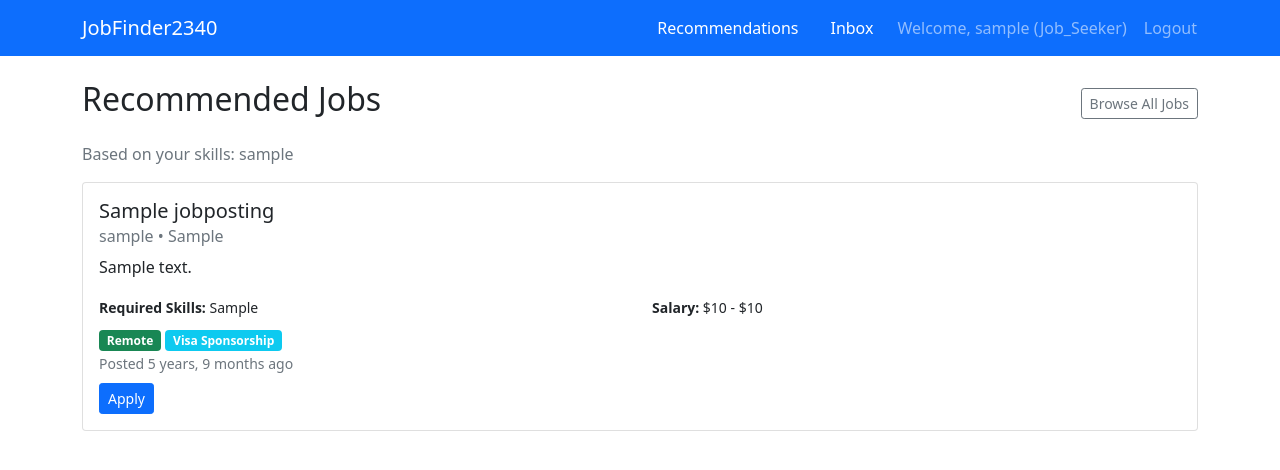
After one commit to aryanpx5/jobfinder2340, a Django app: page /jobs/recommendations/ in a window 1280 px wide. The commit adds this page. Shown: the top 470 px of the page. Run offline with Django 5.2, Linux system fonts and the light colour scheme; a user stored in the database is signed in; tables that the repository leaves empty hold one stand-in row (values such as "Sample post").

Commit message:
User story #6 – Receive recommendations for jobs based on my skills
Completed the user story for job seekers to see recommended jobs based on their inputted skills.

```diff
--- a/jobs/urls.py
+++ b/jobs/urls.py
@@ -6,6 +6,7 @@ urlpatterns = [
     path('dashboard/', views.dashboard_view, name='dashboard'),
     path('create_profile/', views.create_profile_view, name='create_profile'),
     path('view_profile/', views.view_profile_view, name='view_profile'),
+    path('recommendations/', views.recommended_jobs_view, name='recommendations'),
     path('job_search/', views.job_search_view, name='job_search'),
     path('postings/<int:pk>/apply/', views.apply_to_posting_view, name='apply_to_posting'),
 
--- a/jobs/views.py
+++ b/jobs/views.py
@@ -82,6 +82,56 @@ def view_profile_view(request):
         return redirect('create_profile')
 
     return render(request, 'jobs/view_profile.html', {'profile': profile})
+
+
+# -------------------------
+# RECOMMENDATIONS VIEW
+# -------------------------
+@login_required
+def recommended_jobs_view(request):
+    """
+    Recommend active, approved jobs based on overlap between a job seeker's skills
+    and a job's required_skills. Uses simple case-insensitive token overlap.
+    """
+    if getattr(request.user, 'user_type', None) != 'job_seeker':
+        messages.error(request, 'Only job seekers receive recommendations.')
+        return redirect('dashboard')
+
+    try:
+        profile = JobSeekerProfile.objects.get(user=request.user)
+    except JobSeekerProfile.DoesNotExist:
+        messages.info(request, 'Create your profile to get recommendations.')
+        return redirect('create_profile')
+
+    # Normalize skills from profile
+    raw_skills = profile.skills or ''
+    profile_skills = [s.strip().lower() for s in raw_skills.split(',') if s.strip()]
+    profile_skill_set = set(profile_skills)
+
+    jobs_qs = JobPosting.objects.filter(status='active', moderation_status='approved')
+
+    # Score jobs by number of overlapping skills; include jobs with at least one match
+    scored = []
+    for job in jobs_qs:
+        job_skills = [s.strip().lower() for s in (job.required_skills or '').split(',') if s.strip()]
+        overlap = profile_skill_set.intersection(job_skills)
+        score = len(overlap)
+        if score > 0 or not profile_skill_set:
+            scored.append((score, overlap, job))
+
+    # Sort by score desc, then recency via created_at which is desc in Meta ordering
+    scored.sort(key=lambda t: t[0], reverse=True)
+
+    # Take top N
+    top = scored[:25]
+    recommendations = [job for _, __, job in top]
+
+    context = {
+        'profile': profile,
+        'recommendations': recommendations,
+        'profile_skills': profile_skills,
+    }
+    return render(request, 'jobs/recommendations.html', context)
 
 
 # -------------------------
--- a/templates/base.html
+++ b/templates/base.html
@@ -12,6 +12,9 @@
             <a class="navbar-brand" href="{% url 'dashboard' %}">JobFinder2340</a>
             <div class="navbar-nav ms-auto d-flex align-items-center">
                 {% if user.is_authenticated %}
+                    {% if user.user_type == 'job_seeker' %}
+                        <a class="nav-link me-3 text-white" href="{% url 'recommendations' %}">Recommendations</a>
+                    {% endif %}
                     <a class="nav-link me-3 text-white" href="{% url 'inbox' %}">Inbox</a>
                     <span class="navbar-text me-3">Welcome, {{ user.username }} ({{ user.user_type|title }})</span>
                     <!-- Logout as a POST to be explicit and CSRF-protected; keep inline with username -->
--- /dev/null
+++ b/templates/jobs/recommendations.html
@@ -0,0 +1,51 @@
+{% extends 'base.html' %}
+
+{% block title %}Recommended Jobs{% endblock %}
+
+{% block content %}
+<div class="d-flex justify-content-between align-items-center mb-3">
+    <h2>Recommended Jobs</h2>
+    <a href="{% url 'job_search' %}" class="btn btn-outline-secondary btn-sm">Browse All Jobs</a>
+    </div>
+
+{% if profile_skills %}
+<p class="text-muted">Based on your skills: {{ profile_skills|join:', ' }}</p>
+{% else %}
+<div class="alert alert-info">We couldn't find skills on your profile yet. Add some to improve recommendations.</div>
+{% endif %}
+
+{% for job in recommendations %}
+<div class="card mb-3">
+    <div class="card-body">
+        <h5 class="card-title">{{ job.title }}</h5>
+        <h6 class="card-subtitle mb-2 text-muted">{{ job.recruiter.username }} • {{ job.location }}</h6>
+        <p class="card-text">{{ job.description|truncatewords:30 }}</p>
+        <div class="row">
+            <div class="col-md-6">
+                <small><strong>Required Skills:</strong> {{ job.required_skills }}</small>
+            </div>
+            <div class="col-md-6">
+                {% if job.salary_min and job.salary_max %}
+                <small><strong>Salary:</strong> ${{ job.salary_min|floatformat:0 }} - ${{ job.salary_max|floatformat:0 }}</small>
+                {% endif %}
+            </div>
+        </div>
+        <div class="mt-2">
+            {% if job.is_remote %}<span class="badge bg-success">Remote</span>{% endif %}
+            {% if job.visa_sponsorship %}<span class="badge bg-info">Visa Sponsorship</span>{% endif %}
+        </div>
+        <small class="text-muted">Posted {{ job.created_at|timesince }} ago</small>
+        <div class="mt-2">
+            {% if user.is_authenticated and user.user_type == 'job_seeker' %}
+            <a class="btn btn-sm btn-primary" href="{% url 'apply_to_posting' job.pk %}">Apply</a>
+            {% else %}
+            <a class="btn btn-sm btn-outline-primary" href="{% url 'job_search' %}">Sign in to apply</a>
+            {% endif %}
+        </div>
+    </div>
+    </div>
+{% empty %}
+<div class="alert alert-info">No recommendations yet. Try adding more skills to your profile.</div>
+{% endfor %}
+
+{% endblock %}
```
